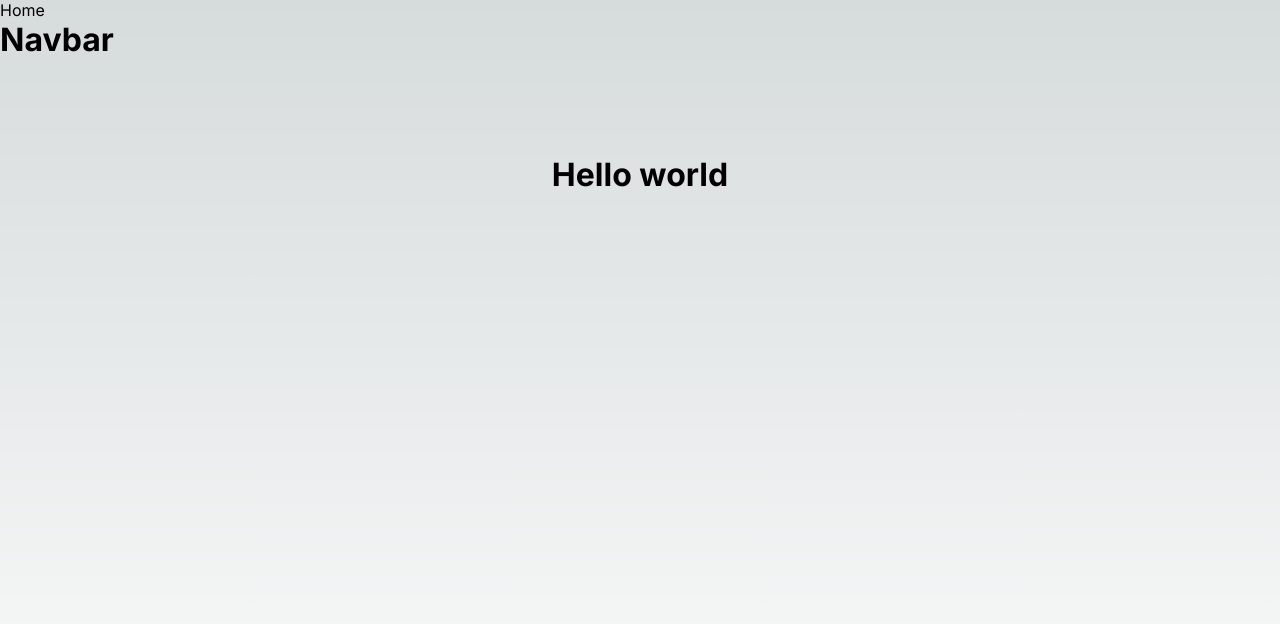
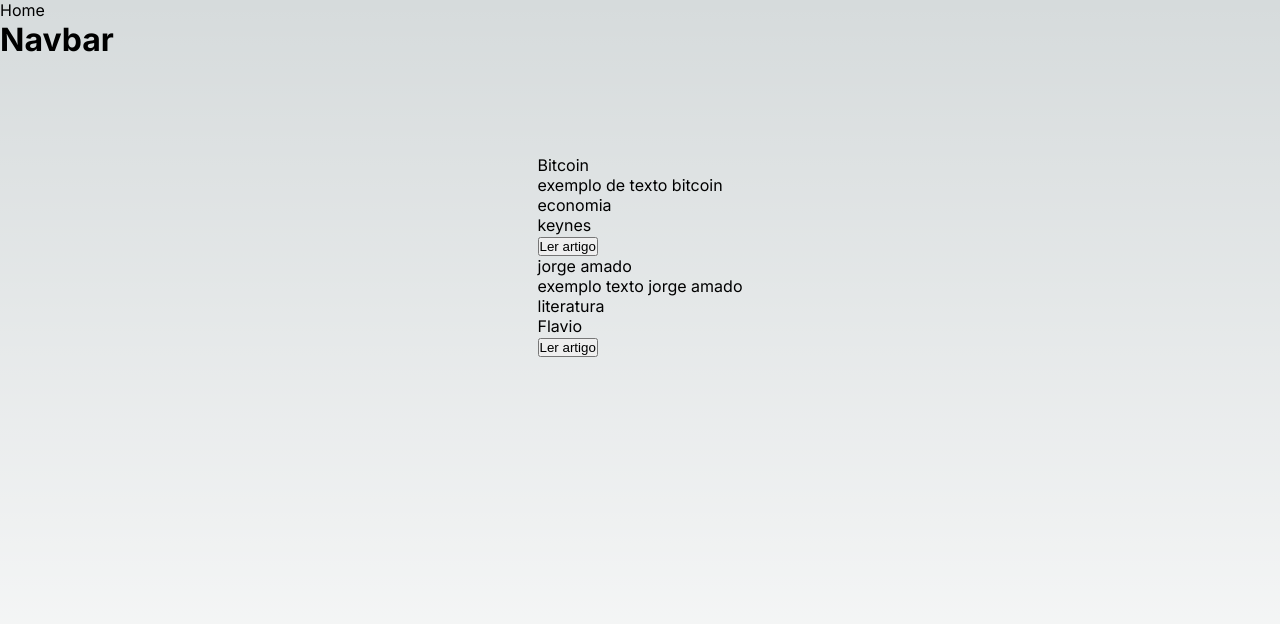
Before and after one commit to FabioCFonseca/sapi-ncia_next, a Next.js app: page / in a window 1280 px wide. Shown: the top 624 px of the page. Built offline with nearby package versions, Linux system fonts and the light colour scheme.

Commit message:
Created card component and mocked data

```diff
--- a/app/article/page.tsx
+++ b/app/article/page.tsx
@@ -1,6 +1,8 @@
 import React from 'react'
 
 const page = () => {
+  const x = 5;
+
   return (
     <div>
       <h1>Article</h1>
--- /dev/null
+++ b/app/components/Card.tsx
@@ -0,0 +1,25 @@
+import React from 'react'
+import artigos from '../mock_data/mockData';
+import { Artigo } from '../mock_data/mockData';
+import Link from 'next/link';
+
+const Card = () => {
+
+  return (
+    <div>
+      {artigos.map((element: Artigo) => (
+        <div key={element.key}>
+          <p>{element.titulo}</p>
+          <p>{element.texto}</p>
+          <p>{element.assunto}</p>
+          <p>{element.autor}</p>
+          <button>
+            <Link href={`/article/${element.key}`}>Ler artigo</Link>
+          </button>
+        </div>
+      ))}
+    </div>
+  )
+}
+
+export default Card
--- /dev/null
+++ b/app/mock_data/mockData.tsx
@@ -0,0 +1,26 @@
+export interface Artigo {
+    key: number;
+    titulo: string;
+    texto: string;
+    assunto: string;
+    autor: string;
+  }
+
+const artigos: Artigo[] = [
+    {
+      key: 11254,
+      titulo: "Bitcoin",
+      texto: "exemplo de texto bitcoin",
+      assunto: "economia",
+      autor: "keynes",
+},
+    {
+        key: 1156156,
+        titulo: "jorge amado",
+        texto: "exemplo texto jorge amado",
+        assunto: "literatura",
+        autor: "Flavio",
+    }
+]
+
+export default artigos;
--- a/app/page.tsx
+++ b/app/page.tsx
@@ -1,10 +1,10 @@
-import Image from 'next/image'
 import styles from './page.module.css'
+import Card from './components/Card'
 
 export default function Home() {
   return (
     <main className={styles.main}>
-      <h1>Hello world</h1>
+      <Card />
     </main>
   )
 }
```
